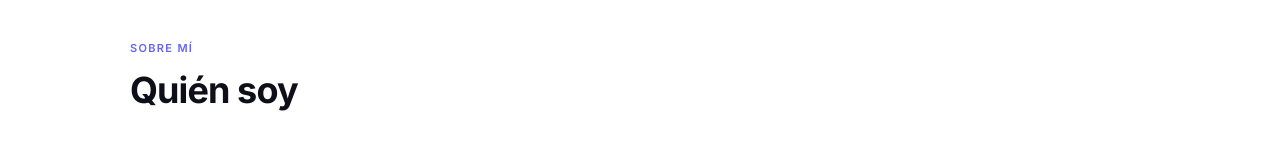
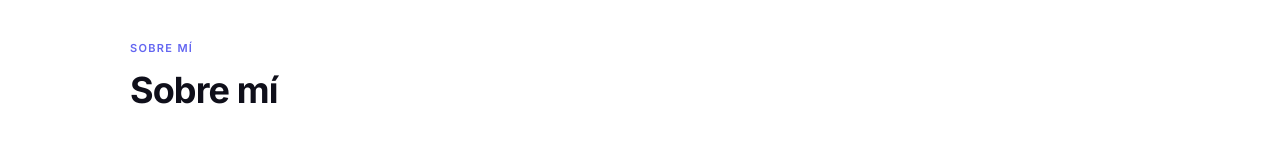
Before and after one commit to HectorARiascosI/Portafolio, a Next.js app: page / in a window 1280 px wide. Shown: the part 693-854 px from the top of the page. Built offline with nearby package versions, Linux system fonts and the light colour scheme.

Commit message:
título de sección más directo

```diff
--- a/components/sections/About.jsx
+++ b/components/sections/About.jsx
@@ -30,7 +30,7 @@ export default function About({ profile = {} }) {
 
         <div className={`reveal ${visible ? 'visible' : ''}`} style={{ marginBottom: '3.5rem' }}>
           <p className="t-label" style={{ marginBottom: '0.75rem' }}>Sobre mí</p>
-          <h2 className="t-heading">Quién soy</h2>
+          <h2 className="t-heading">Sobre mí</h2>
         </div>
 
         <div className="grid-about">
```
